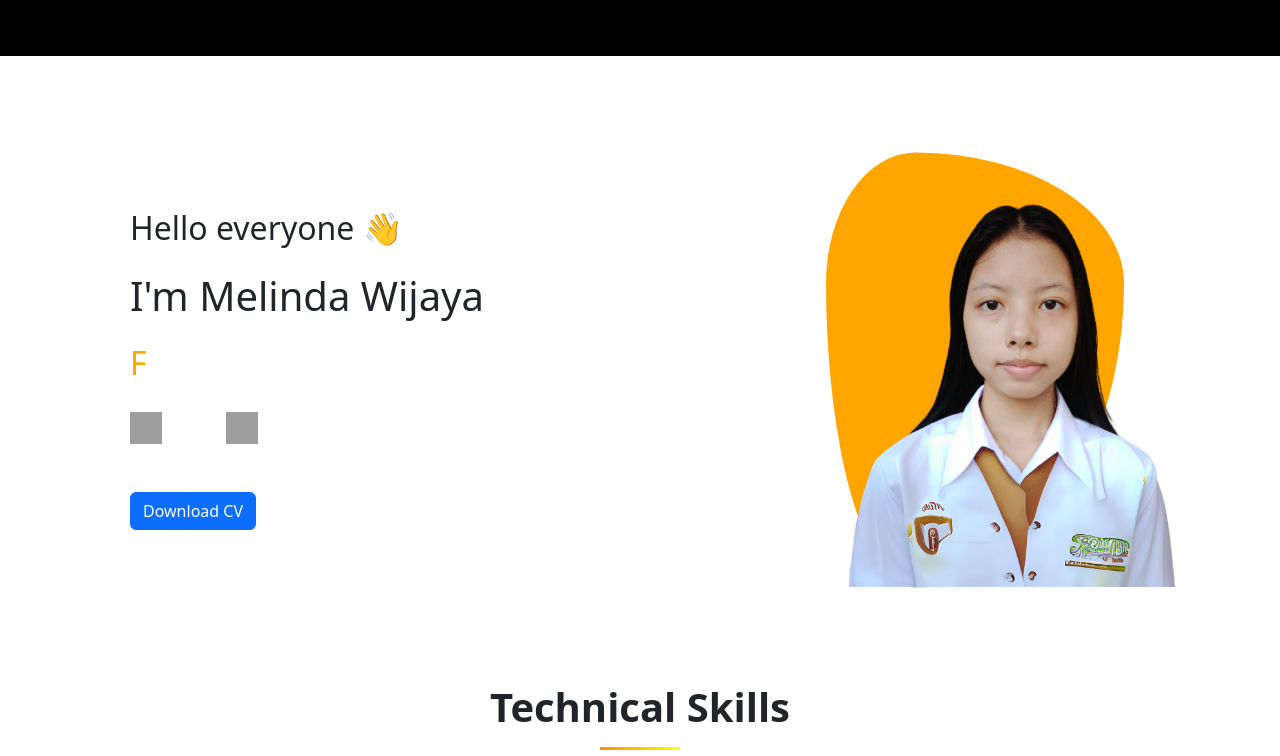
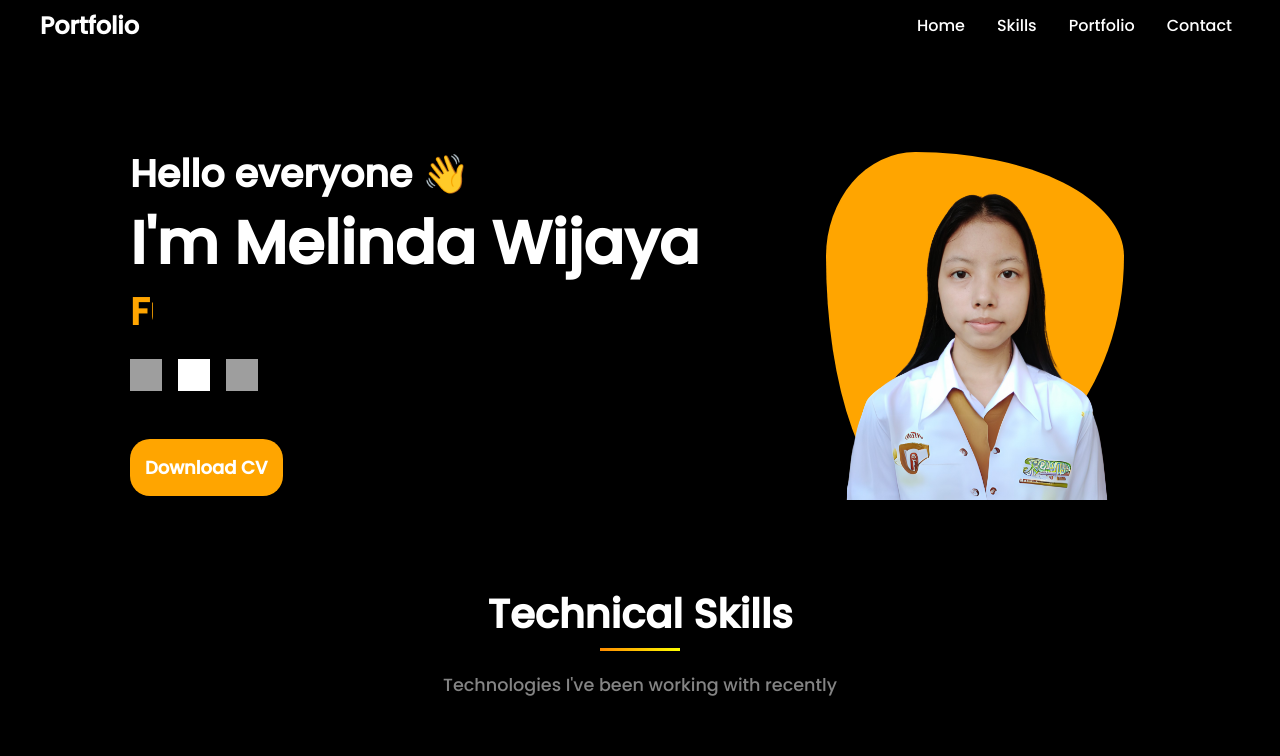
Before and after one commit to melindawijaya/My-Portfolio, a website: page index.html in a window 1280 px wide. Shown: the top 756 px of the page. Drawn offline with nearby package versions, Linux system fonts and the light colour scheme; grey boxes are pictures that could not be loaded.

Commit message:
fix: bug

```diff
--- a/index.html
+++ b/index.html
@@ -6,8 +6,8 @@
   <meta http-equiv="X-UA-Compatible" content="ie=edge">
   <title>Melinda Wijaya's Portfolio</title>
   <link href="node_modules/bootstrap/dist/css/bootstrap.min.css" rel="stylesheet">
-  <link rel="stylesheet" href="index.css">
   <link href="https://cdn.jsdelivr.net/npm/bootstrap@5.3.0/dist/css/bootstrap.min.css" rel="stylesheet">
+  <link rel="stylesheet" href="./index.css">
   <link href="https://unpkg.com/aos@2.3.1/dist/aos.css" rel="stylesheet">
 </head>
 <body>
```
Also changed, not shown: index.css (line endings or trailing spaces).
